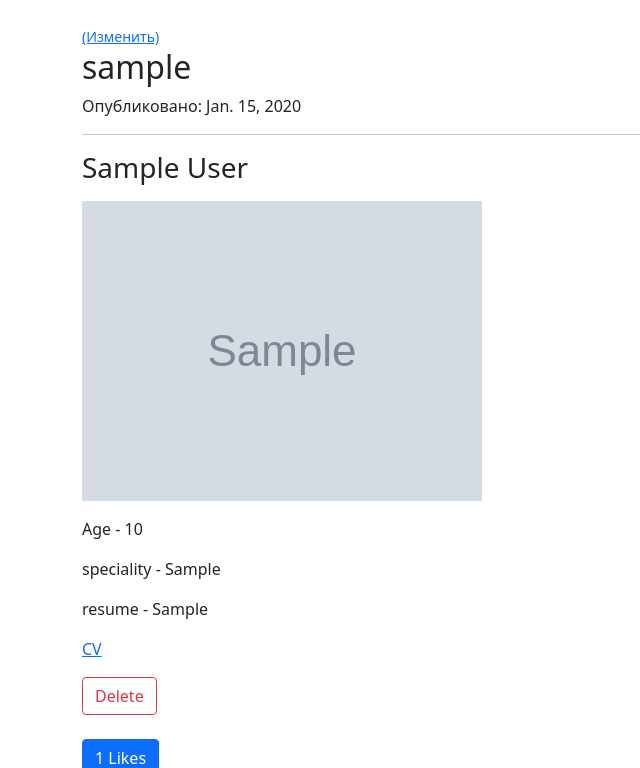
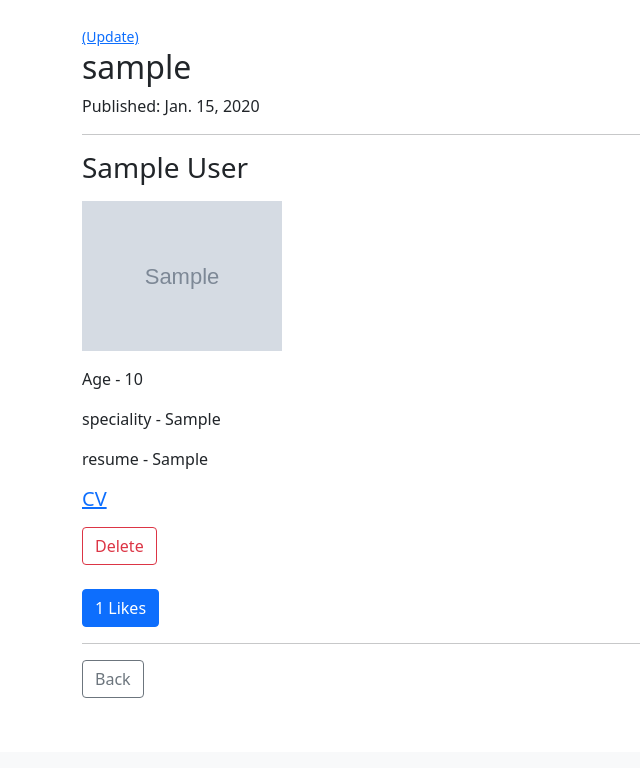
Before and after one commit to Anthonykuzmich/kuzmich_django, a Django app: page /blog/1 in a window 1280 px wide. Shown: the part 48-816 px from the top of the page, without its empty margins (0-640 px from the left). After the commit the page ends 746 px from the top, so only its background shows below. Run offline with Django 3.2, Linux system fonts and the light colour scheme; a user stored in the database is signed in; tables that the repository leaves empty hold one stand-in row (values such as "Sample post"); grey boxes marked "Sample" are stand-in pictures.

Commit message:
Student_website

```diff
--- a/student_website/templates/base.html
+++ b/student_website/templates/base.html
@@ -39,7 +39,7 @@
         <a class="py-2 d-none d-md-inline-block text-light nav-link" href="{% url 'signup' %}">Registration</a>
         {% endif %}
           {% if user.is_authenticated %}
-        <a class="py-2 d-none d-md-inline-block text-light nav-link" href="#">Welcome, {{ user.username }}</a>
+        <a class="py-2 d-none d-md-inline-block text-light nav-link" href="{% url 'blog' %}">Welcome, {{ user.username }}</a>
           {% else %}
         <a class="py-2 d-none d-md-inline-block text-light nav-link" href="#">You are not logged in</a>
           {% endif %}
--- a/student_website/templates/blog_page/blog_details.html
+++ b/student_website/templates/blog_page/blog_details.html
@@ -2,22 +2,22 @@
 {% block content %}
     <div class="post-entry">
     {% if user.id == post.author.id %}
-       <small><a href="{% url 'update_post' post.pk%}">(Изменить)</a></small>
+       <small><a href="{% url 'update_post' post.pk%}">(Update)</a></small>
     {% endif %}
         <br>
         <h2> {{ post.author }}</h2>
-        <p>Опубликовано: {{ post.post_date }}</p>
+        <p>Published: {{ post.post_date }}</p>
         <hr>
-            <p><h3>{{ post.author.first_name }} {{ post.author.last_name }}</h3></p>
+            <p><h3>{{ post.author.first_name|title }} {{ post.author.last_name|title }}</h3></p>
         {% if post.image %}
-            <p><img src = "{{ post.image.url}}"></p>
+            <p><img <img width="200" height="100" class="img-fluid" src = "{{ post.image.url}}"></p>
         {% endif %}
 
         <p class="">Age - {{ post.age }}</p>
       <p>speciality - {{ post.speciality }}</p>
       <p>resume - {{ post.resume|safe }}</p>
       {% if post.cv_pdf %}
-        <p><a href="{{ post.cv_pdf.url }}" target="_blank">CV</a></p>
+        <p><a href="{{ post.cv_pdf.url }}" target="_blank"><h5>CV</h5></a></p>
       {% endif %}
         {% if user.is_authenticated %}
             {% if user.id == post.author.id %}
```
Also changed, not shown: student_website/templates/blog_page/blog.html (+5 -2 lines), student_website/templates/blog_page/spheres.html (+6 -1 lines), student_website/media/images/man.jpg (added), student_website/media/images/tiger_wKIUH7F.jpeg (added), 1 other file.
